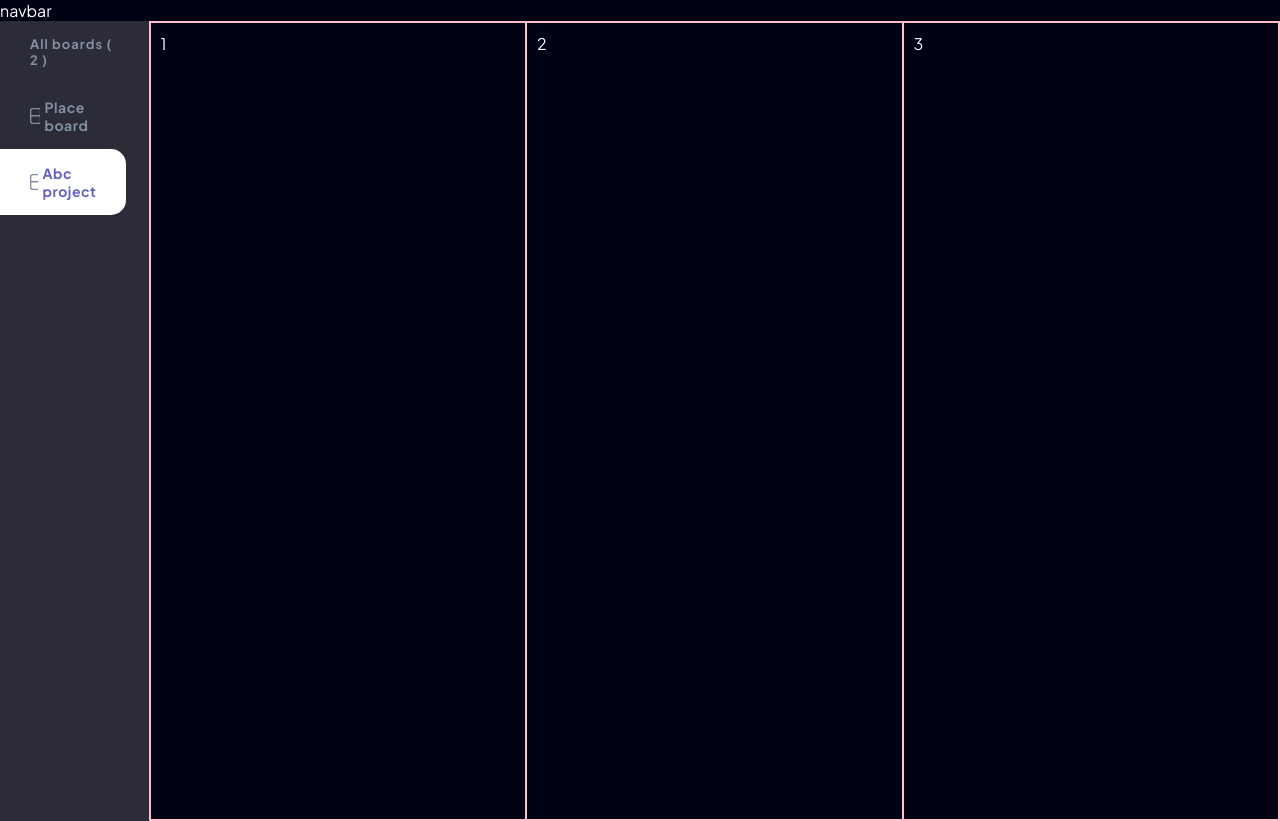
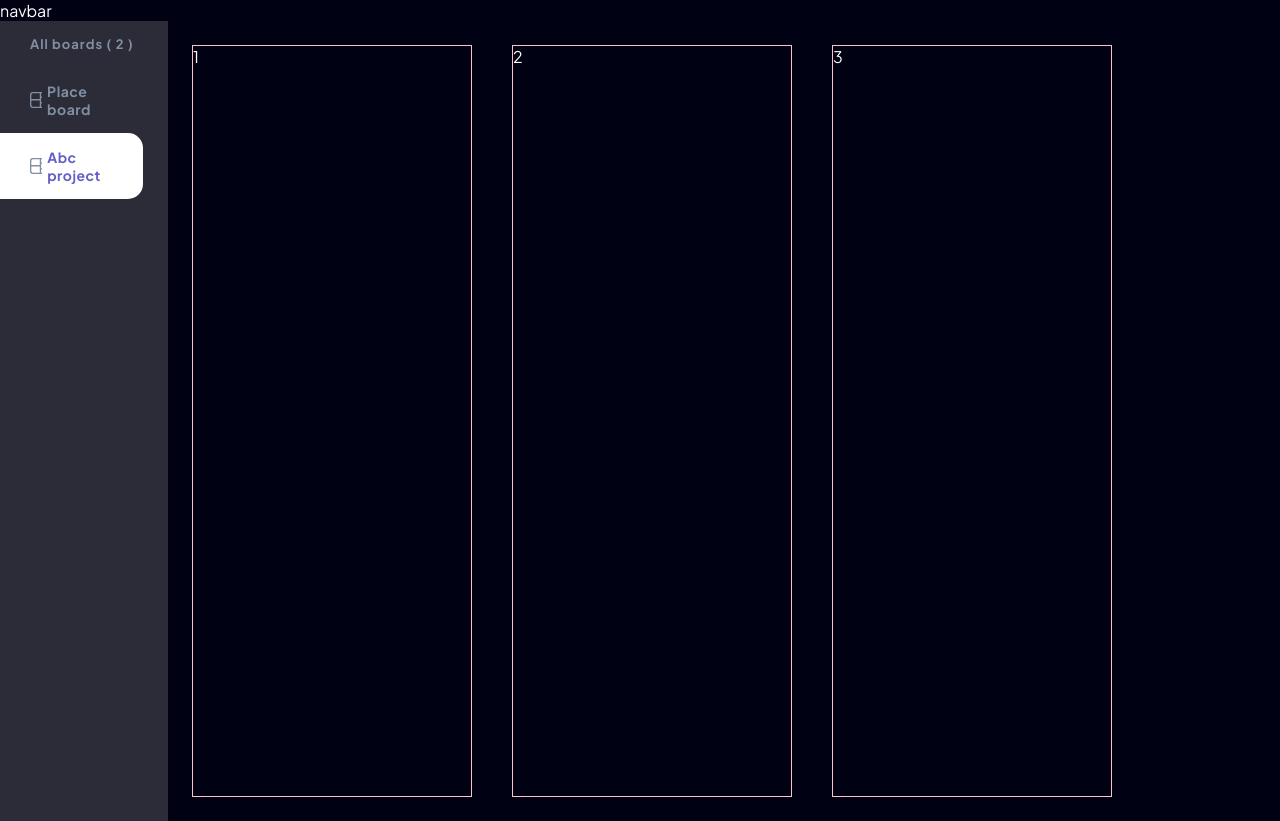
Before and after one commit to mattssonn/kanban, a React (Vite) app: page / in a window 1280 px wide. Built offline with nearby package versions, Linux system fonts and the light colour scheme.

Commit message:
more styling

```diff
--- a/src/components/Board/Board.scss
+++ b/src/components/Board/Board.scss
@@ -1,11 +1,18 @@
 .board {
-  border: 1px solid pink;
-  width: 100%;
+  flex: 1;
+  padding: 24px 24px;
   display: grid;
-  grid-template-columns: repeat(3, 1fr);
+  grid-gap: 40px;
+  grid-template-columns: repeat(3, 280px);
+  //   grid-template-columns: repeat(auto-fit, minmax(280px, 1fr));
+}
+
+@media screen and (max-width: 880px) {
+  .board {
+    grid-template-columns: 1fr;
+  }
 }
 
 .board-column {
   border: 1px solid pink;
-  padding: 10px;
 }
```
